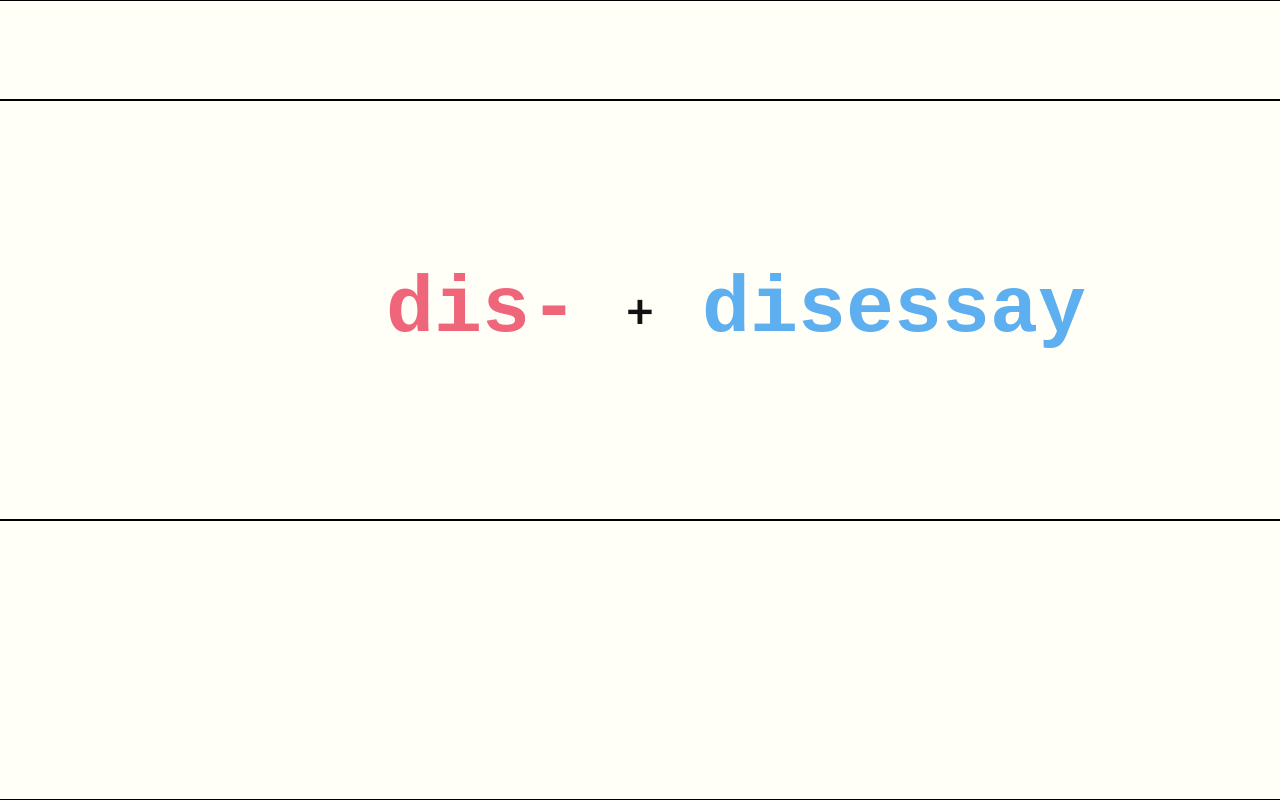
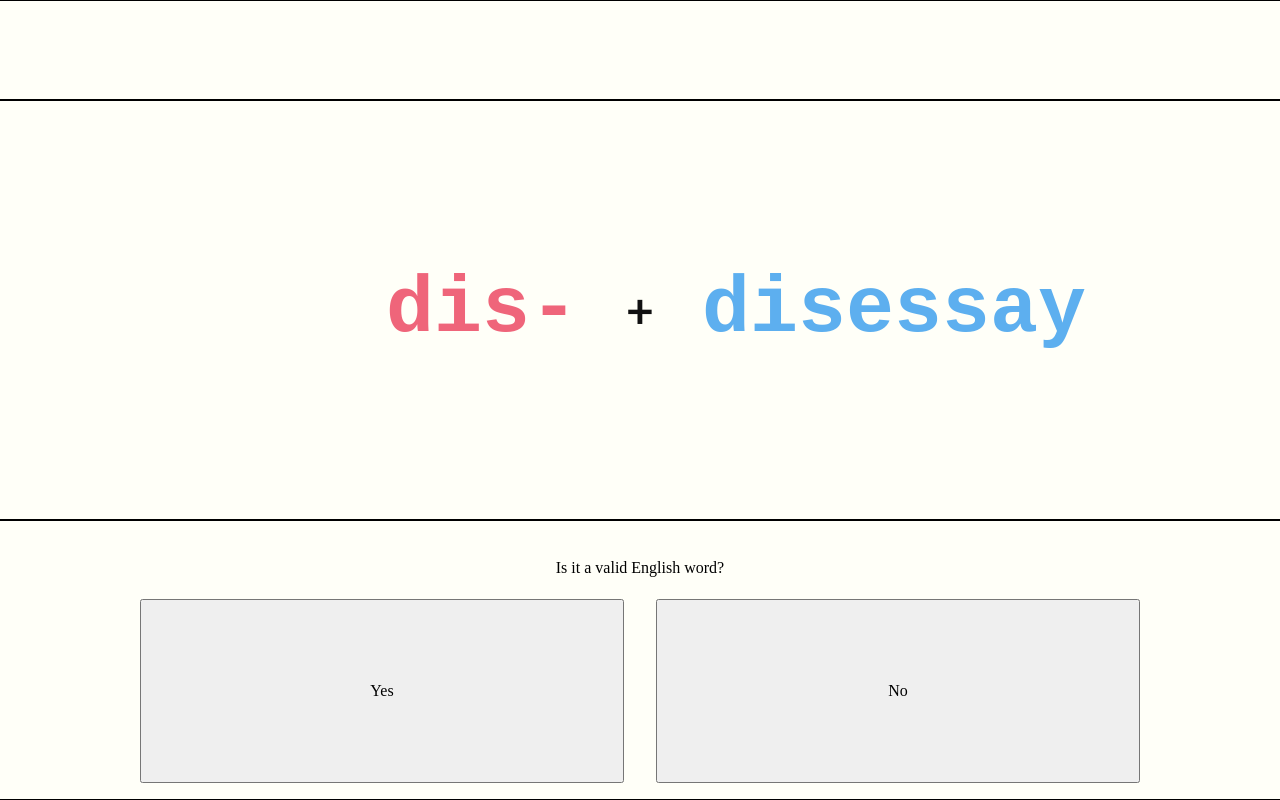
Before and after one commit to TheStarViper/Prefix-Processor, a SvelteKit app in the folder frontend/: page / in a window 1280 px wide. Built offline with nearby package versions, Linux system fonts and the light colour scheme.

Commit message:
add YesNo buttons

```diff
--- /dev/null
+++ b/frontend/src/lib/components/YesNo.svelte
@@ -0,0 +1,48 @@
+<script lang="ts">
+	interface Props {
+		message: string;
+		yesAction: () => void;
+		noAction: () => void;
+	}
+
+	let { message, yesAction, noAction }: Props = $props();
+</script>
+
+<div id="yesno">
+	<p>{message}</p>
+
+	<div class="buttons">
+		<button id="yes" onclick={yesAction}>Yes</button>
+		<button id="no" onclick={noAction}>No</button>
+	</div>
+</div>
+
+<style>
+	#yesno {
+		display: grid;
+		height: 100%;
+		width: 100%;
+		grid-template-rows: 1fr 3fr;
+		align-items: center;
+		padding: 1rem;
+	}
+
+	p {
+		text-align: center;
+	}
+
+	.buttons {
+		display: flex;
+		justify-content: center;
+		height: 100%;
+		width: clamp(100px, 100%, 1000px);
+		margin-inline: auto;
+
+		gap: 2rem;
+	}
+
+	button {
+		height: 100%;
+		width: 100%;
+	}
+</style>
--- a/frontend/src/routes/+page.svelte
+++ b/frontend/src/routes/+page.svelte
@@ -1,6 +1,7 @@
 <script lang="ts">
 	// component imports
 	import Compound from "$lib/components/Compound.svelte";
+	import YesNo from "$lib/components/YesNo.svelte";
 
 	// .ts imports
 	import { getWord, getPrefix, isValid } from "$lib/logic";
@@ -28,7 +29,13 @@
 		<Compound {word} {prefix} />
 	</section>
 
-	<section></section>
+	<section>
+		<YesNo
+			message="Is it a valid English word?"
+			noAction={() => {}}
+			yesAction={() => {}}
+		/>
+	</section>
 </main>
 
 <style>
```
